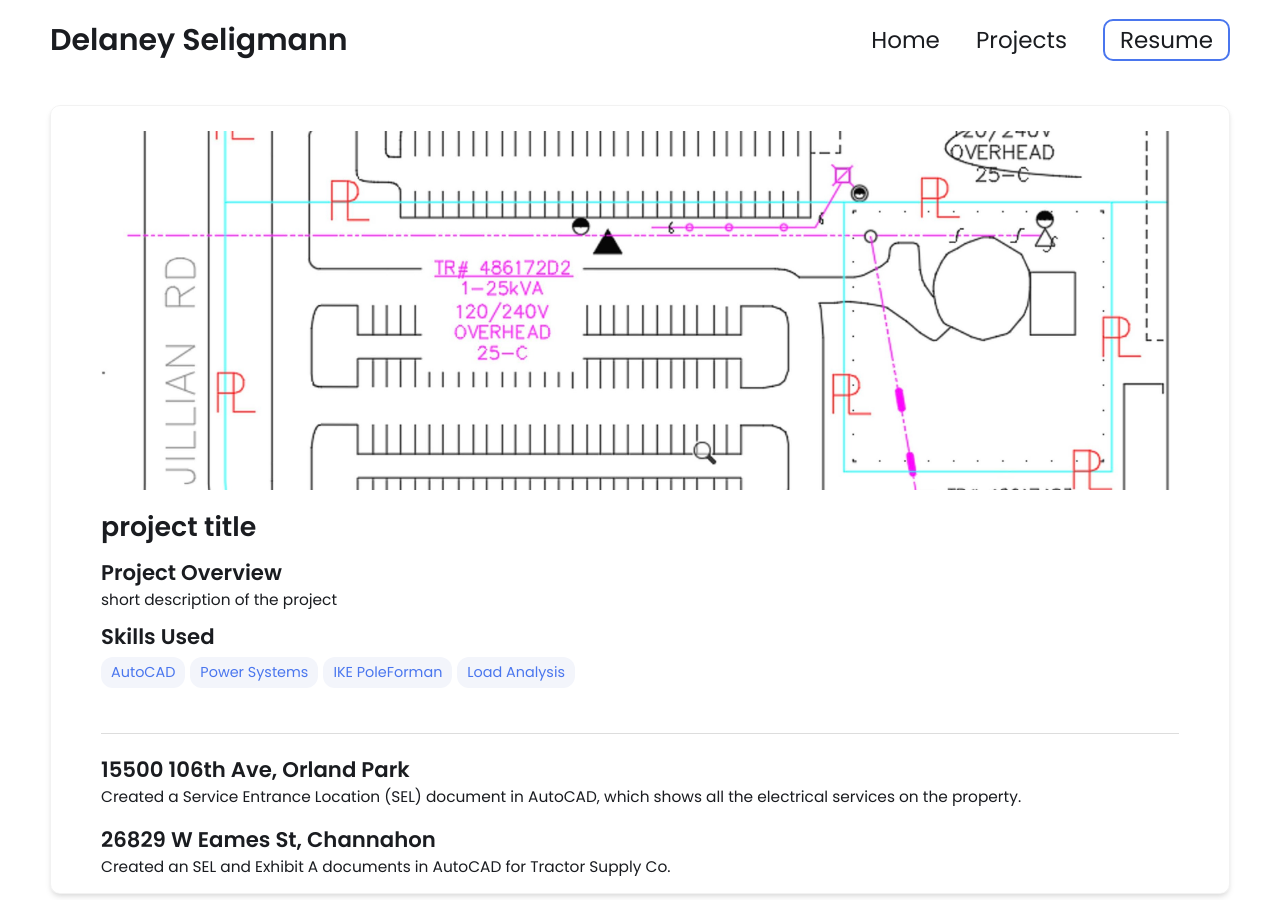
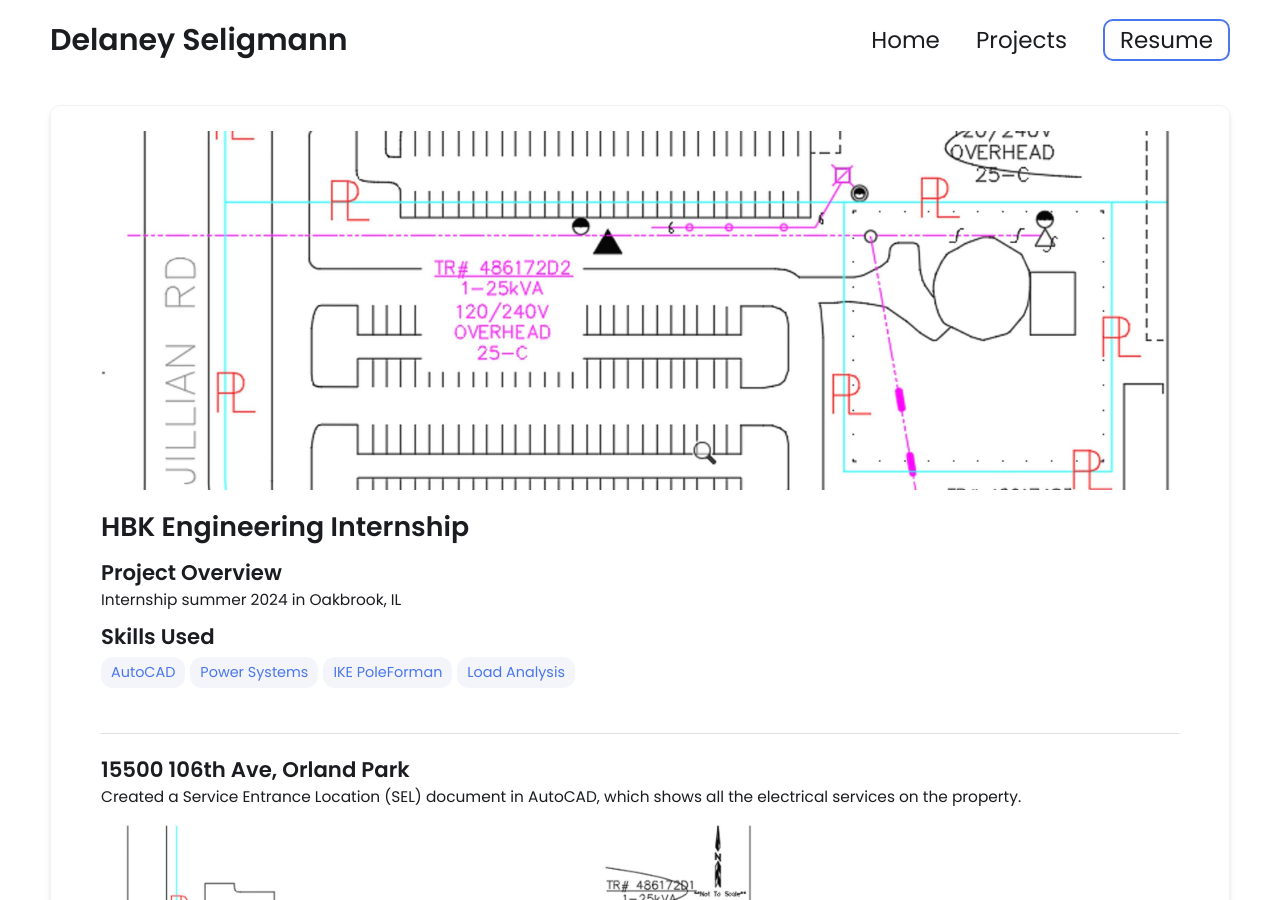
Before and after one commit to delaneyseligmann/delaneyseligmann.github.io, a Jekyll site: the page built from _projects/v hbk internship/index.md, in a window 1280 px wide and 900 px high. Built offline with Jekyll 4.4.1, drawn with Linux system fonts in a browser that asks for light colours.

Commit message:
Update index.md

```diff
--- a/_projects/v hbk internship/index.md
+++ b/_projects/v hbk internship/index.md
@@ -1,7 +1,7 @@
 ---
 layout: post
-title: project title
-description:  short description of the project
+title: HBK Engineering Internship
+description:  Internship summer 2024 in Oakbrook, IL
 skills:
 - AutoCAD
 - Power Systems
@@ -14,5 +14,10 @@ ___
 ## 15500 106th Ave, Orland Park
 Created a Service Entrance Location (SEL) document in AutoCAD, which shows all the electrical services on the property.
 
+{% include image-gallery.html images="hbk document.png" height="400" %}
+
 ## 26829 W Eames St, Channahon
 Created an SEL and Exhibit A documents in AutoCAD for Tractor Supply Co.
+
+{% include image-gallery.html images="SEL HBK.png" height="400" %}
+{% include image-gallery.html images="Exhibit A HBK.png" height="400" %}
```
